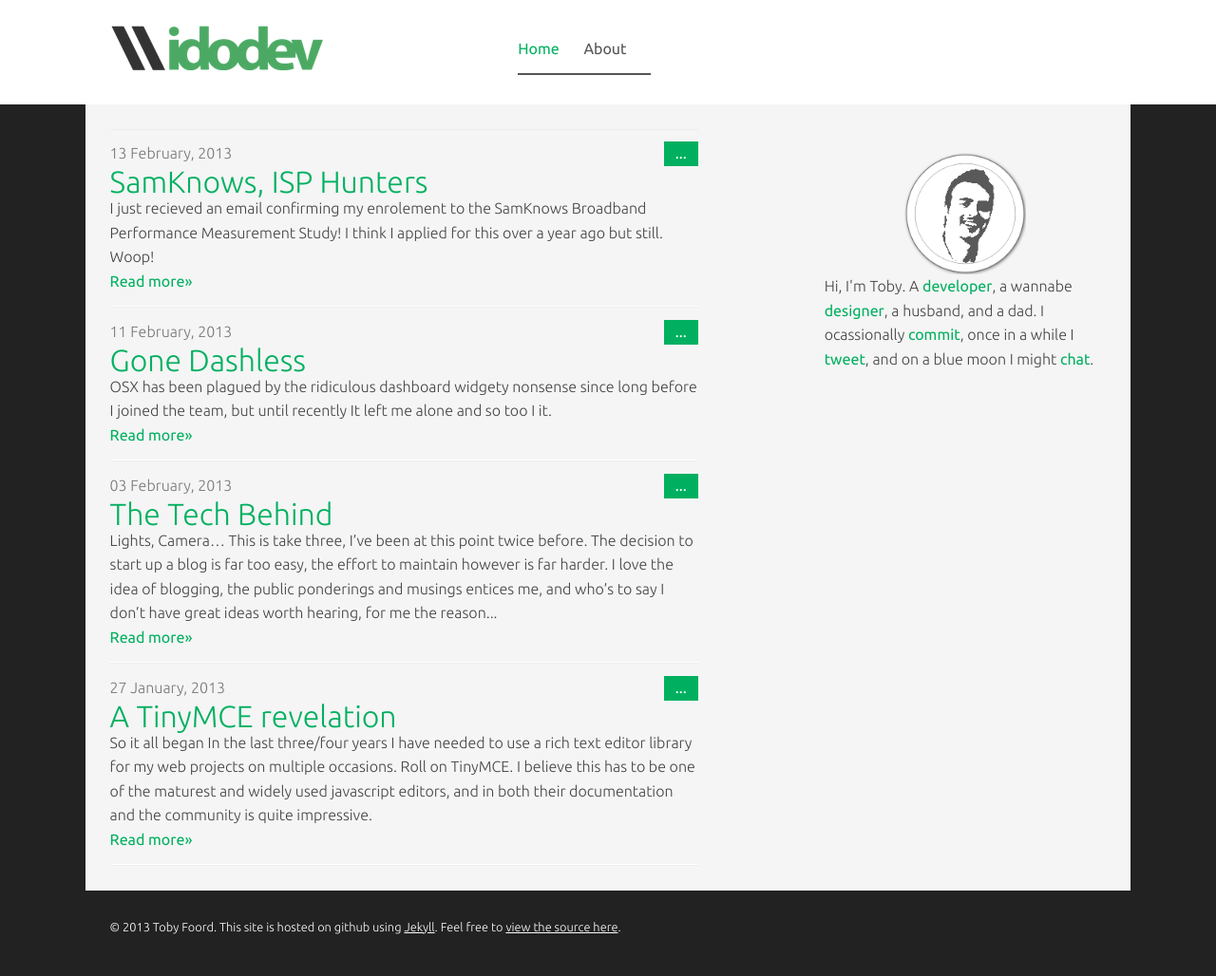
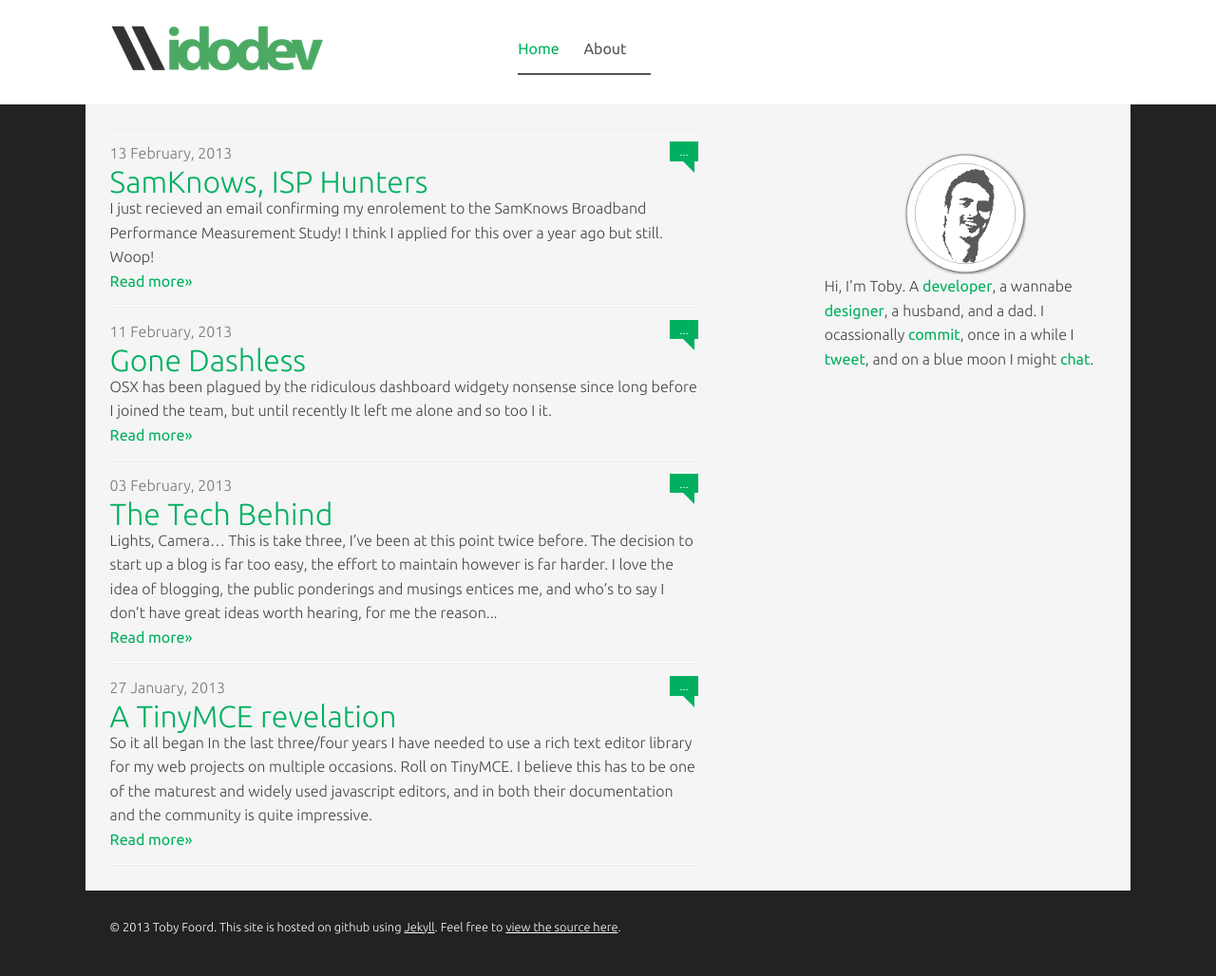
Before and after one commit to idodev/idodev.github.com, a Jekyll site: the page built from index.html, in a window 1280 px wide. Shown: the whole page at 95% size. Built offline with Jekyll 4.4.1, drawn with Linux system fonts in a browser that asks for light colours; Markdown is read by kramdown in place of the engine named in the settings; the list of posts is cut into pages by our own code; comment, search, counter and statistics services are not loaded.

Commit message:
Comment speach bubble css fixes

```diff
--- a/css/src/style.scss
+++ b/css/src/style.scss
@@ -224,8 +224,11 @@ a.logo{
 	position: relative;
 	float:right;
 	background: $brand_color;
-	padding:0 12px;
+	padding:0 10px;
+	line-height:1.6em;
+	font-size:0.8em;
 	&:after{
+		content: ' ';
 		position: absolute;
 		right:4px;
 		bottom:-12px;
@@ -235,6 +238,7 @@ a.logo{
 	}
 	a{
 		color:#FFF;
+		font-weight: 100;
 	}
 }
 
```
Also changed, not shown: css/style.css (+1 -1 lines), css/style.min.css.
